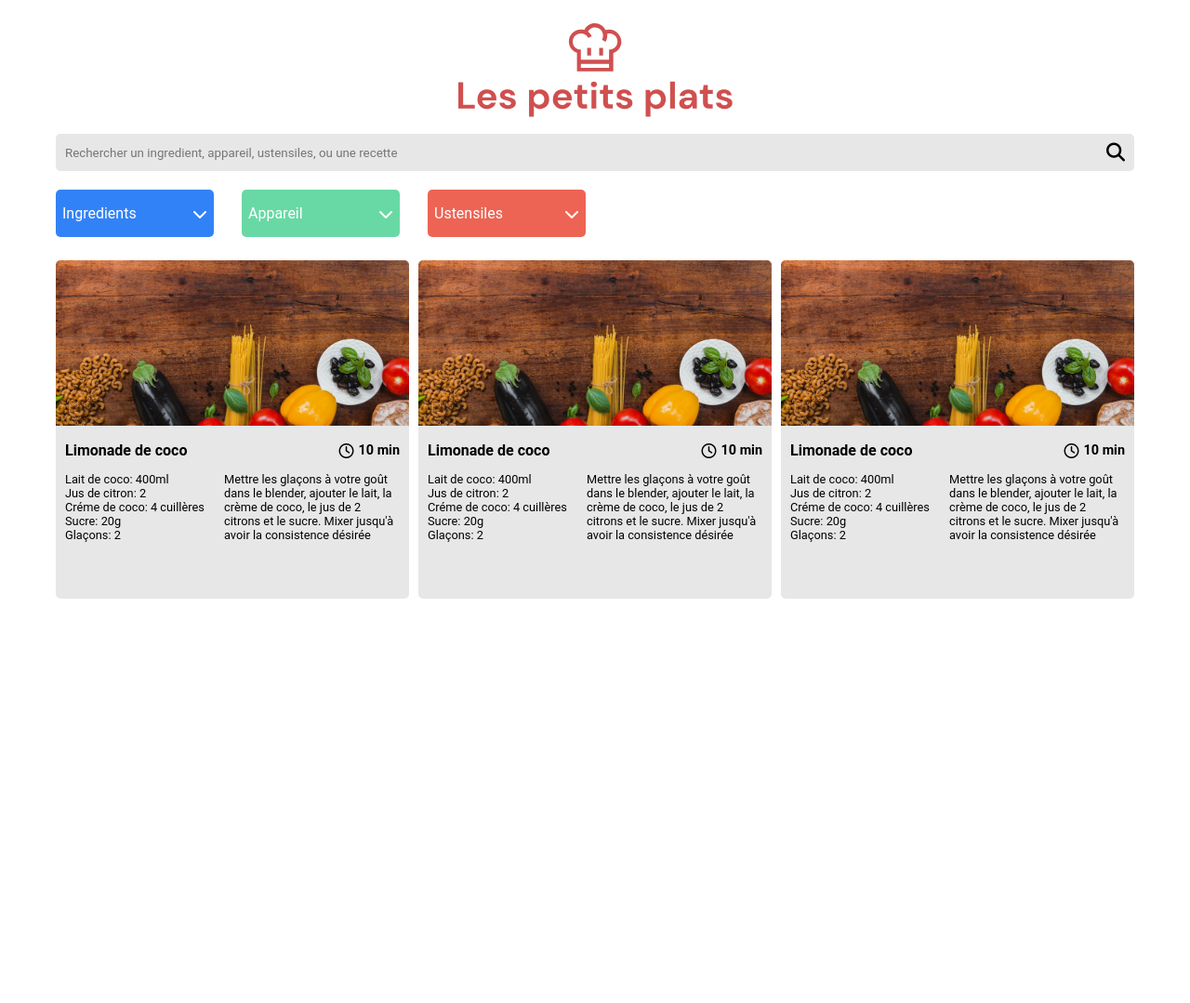
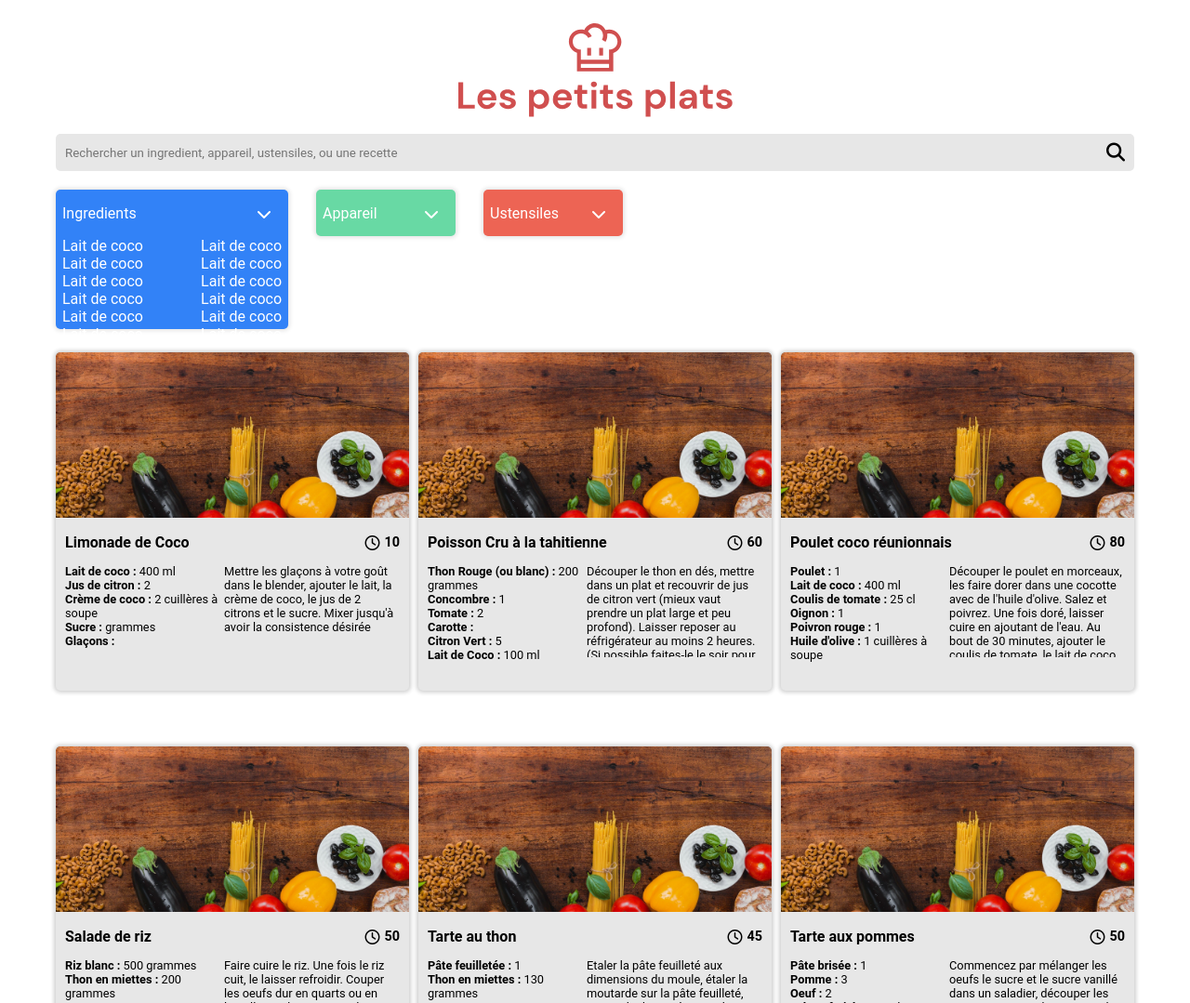
Before and after one commit to OlivierPire/OlivierPire_7_11112021, a plain HTML site: page index.html in a window 1280 px wide. Shown: the top 1079 px of the page at 93% size. Before the commit the page ends 800 px from the top, so only its background shows below. Drawn offline with Linux system fonts and the light colour scheme.

Commit message:
Ajout Recipe.js (Affichage dynamique des recettes)

```diff
--- a/index.html
+++ b/index.html
@@ -15,11 +15,27 @@
             <input id="search" type="search" name="search" placeholder="Rechercher un ingredient, appareil, ustensiles, ou une recette">
             <i class="fas fa-search"></i>
         </div>
+    </header>
 
+    <nav>
         <div id="select_container">
             <div id="select_ingredients" class="select">
                 <p>Ingredients</p>
                 <i class="fas fa-chevron-down"></i>
+                <ul>
+                    <li>Lait de coco</li>
+                    <li>Lait de coco</li>
+                    <li>Lait de coco</li>
+                    <li>Lait de coco</li>
+                    <li>Lait de coco</li>
+                    <li>Lait de coco</li>
+                    <li>Lait de coco</li>
+                    <li>Lait de coco</li>
+                    <li>Lait de coco</li>
+                    <li>Lait de coco</li>
+                    <li>Lait de coco</li>
+                    <li>Lait de coco</li>
+                </ul>
             </div>
             <div id="select_appareil" class="select">
                 <p>Appareil</p>
@@ -30,83 +46,10 @@
                 <i class="fas fa-chevron-down"></i>
             </div>
         </div>
-    </header>
+    </nav>
 
     <main>
-        <div class="recipe_card">
-            <img class="recipe_img" src="./images/cook.jpg" alt="">
-            <div class="infos">
-                <h2 class="title">Limonade de coco</h2>
-                <div class="time">
-                    <i class="far fa-clock"></i>
-                    <p>10 min</p>
-                </div>
-            </div>
-            <div class="description">
-                <div class="ingredients">
-                    <ul>
-                        <li>Lait de coco: 400ml</li>
-                        <li>Jus de citron: 2</li>
-                        <li>Créme de coco: 4 cuillères </li>
-                        <li>Sucre: 20g</li>
-                        <li>Glaçons: 2</li>
-                    </ul>
-                </div>
-                <p class="instructions">
-                    Mettre les glaçons à votre goût dans le blender, ajouter le lait, la crème de coco, le jus de 2 citrons et le sucre. Mixer jusqu'à avoir la consistence désirée
-                </p>
-            </div>
-        </div>
-
-        <div class="recipe_card">
-            <img class="recipe_img" src="./images/cook.jpg" alt="">
-            <div class="infos">
-                <h2 class="title">Limonade de coco</h2>
-                <div class="time">
-                    <i class="far fa-clock"></i>
-                    <p>10 min</p>
-                </div>
-            </div>
-            <div class="description">
-                <div class="ingredients">
-                    <ul>
-                        <li>Lait de coco: 400ml</li>
-                        <li>Jus de citron: 2</li>
-                        <li>Créme de coco: 4 cuillères </li>
-                        <li>Sucre: 20g</li>
-                        <li>Glaçons: 2</li>
-                    </ul>
-                </div>
-                <p class="instructions">
-                    Mettre les glaçons à votre goût dans le blender, ajouter le lait, la crème de coco, le jus de 2 citrons et le sucre. Mixer jusqu'à avoir la consistence désirée
-                </p>
-            </div>
-        </div>
-
-        <div class="recipe_card">
-            <img class="recipe_img" src="./images/cook.jpg" alt="">
-            <div class="infos">
-                <h2 class="title">Limonade de coco</h2>
-                <div class="time">
-                    <i class="far fa-clock"></i>
-                    <p>10 min</p>
-                </div>
-            </div>
-            <div class="description">
-                <div class="ingredients">
-                    <ul>
-                        <li>Lait de coco: 400ml</li>
-                        <li>Jus de citron: 2</li>
-                        <li>Créme de coco: 4 cuillères </li>
-                        <li>Sucre: 20g</li>
-                        <li>Glaçons: 2</li>
-                    </ul>
-                </div>
-                <p class="instructions">
-                    Mettre les glaçons à votre goût dans le blender, ajouter le lait, la crème de coco, le jus de 2 citrons et le sucre. Mixer jusqu'à avoir la consistence désirée
-                </p>
-            </div>
-        </div>
     </main>
+    <script type="module" src="./scripts/index.js"></script>
 </body>
 </html>
--- /dev/null
+++ b/scripts/Recipe.js
@@ -0,0 +1,82 @@
+export default class Recipe {
+    constructor(id, name, servings, ingredients, time, description, appliance, ustensils) {
+        this.id = id,
+        this.name = name,
+        this.servings = servings,
+        this.ingredients = ingredients,
+        this.time = time,
+        this.description = description,
+        this.appliance = appliance,
+        this.ustensils = ustensils
+    }
+
+    createCard(main) {
+        const recipeCard = document.createElement("div");
+        recipeCard.classList.add("recipe_card");
+        main.appendChild(recipeCard);
+
+        const image = document.createElement("img");
+        image.classList.add("recipe_img");
+        image.src = "../images/cook.jpg";
+        recipeCard.appendChild(image);
+
+        const infos = document.createElement("div");
+        infos.classList.add("infos");
+        recipeCard.appendChild(infos);
+
+        const recipeName = document.createElement("h2");
+        recipeName.classList.add("title");
+        recipeName.textContent = this.name;
+        infos.appendChild(recipeName);
+
+        const time = document.createElement("div");
+        time.classList.add("time");
+        infos.appendChild(time);
+
+        const timeIcon = document.createElement("i");
+        timeIcon.classList.add("far", "fa-clock");
+        time.appendChild(timeIcon);
+
+        const minutes = document.createElement("p");
+        minutes.textContent = this.time;
+        time.appendChild(minutes);
+
+        const description = document.createElement("div");
+        description.classList.add("description");
+        recipeCard.appendChild(description);
+
+        const ingredients_container = document.createElement("div");
+        ingredients_container.classList.add("ingredients");
+        description.appendChild(ingredients_container);
+
+        const ingredientList = document.createElement("ul");
+        ingredients_container.appendChild(ingredientList);
+
+        for(let i = 0; i<this.ingredients.length; i++) {
+            let ingredientLi = document.createElement("li");
+            ingredientList.appendChild(ingredientLi);
+
+            const ingredient = document.createElement("span");
+            ingredient.textContent = this.ingredients[i].ingredient + " : ";
+            ingredient.style.fontWeight = "bold";
+            ingredientLi.appendChild(ingredient);
+
+            const quantity = document.createElement("span");
+            quantity.textContent = this.ingredients[i].quantity;
+            ingredientLi.appendChild(quantity);
+
+            const unit = document.createElement("span");
+            if(this.ingredients[i].unit == undefined) {
+                unit.textContent = "";
+            } else {
+                unit.textContent = " " + this.ingredients[i].unit;
+                ingredientLi.appendChild(unit);
+            }
+        }
+
+        const instructions = document.createElement("p");
+        instructions.classList.add("instructions");
+        instructions.textContent = this.description;
+        description.appendChild(instructions);
+    }
+}
--- a/recipes.js
+++ b/scripts/data.js
@@ -96,7 +96,7 @@ export const recipes = [
                 "quantity": 1
             },
             {
-                "ingredient": "Huile d'olive"
+                "ingredient": "Huile d'olive",
                 "quantity": 1,
                "unit": "cuillères à soupe"
             }
--- a/scripts/index.js
+++ b/scripts/index.js
@@ -1,3 +1,18 @@
-import { recipes } from "../recipes.js";
+import { recipes } from "./data.js";
+import Recipe from "./Recipe.js";
 
-recipes.forEach((data) => data)
+const main = document.querySelector("main");
+
+recipes.forEach((element) => {
+    const recipe = new Recipe(
+        element.id,
+        element.name,
+        element.servings,
+        element.ingredients,
+        element.time,
+        element.description,
+        element.appliance,
+        element.ustensils
+    );
+    recipe.createCard(main)
+});
--- a/styles/style.scss
+++ b/styles/style.scss
@@ -41,23 +41,37 @@ header {
             top: 25px;
             right: 10px;
             font-size: 20px;
+            cursor: pointer;
         }
     }
+}
+
+nav {
+    margin-left: 60px;
+    margin-right: 60px;
 
     #select_container {
         width: 100%;
         display: flex;
+        flex-wrap: wrap;
 
         #select_ingredients {
             background: #3282F7;
+            max-height: 150px;
+            //width: 150px;
+            max-width: 250px;
         }
 
         #select_appareil {
             background: #68D9A4;
+            height: 50px;
+            width: 150px;
         }
 
         #select_ustensiles {
             background: #ED6454;
+            height: 50px;
+            width: 150px;
         }
 
         .select {
@@ -67,12 +81,30 @@ header {
             padding-right: 7px;
             padding-left: 7px;
             border-radius: 5px;
-            width: 170px;
+            max-width: 270px;
             margin-right: 30px;
             display: flex;
+            flex-direction: column;
+            align-items: flex-start;
+            box-shadow: 0px 0px 4px 2px rgba(0,0,0,0.10);
+            cursor: pointer;
+            position: relative;
+        }
+
+        .fa-chevron-down {
+            position: absolute;
+            right: 18px;
+            top: 18px;
+        }
+
+        ul {
+            list-style-type: none;
+            padding: 0;
+            margin: 0;
+            margin-bottom: 5px;
+            display: flex;
             justify-content: space-between;
-            align-items: center;
-
+            flex-wrap: wrap;
         }
     }
 }
@@ -83,12 +115,16 @@ main {
     margin-top: 25px;
     display: flex;
     justify-content: space-between;
+    flex-wrap: wrap;
 
     .recipe_card {
         width: 380px;
         height: 364px;
         background-color: #E7E7E7;
         border-radius: 5px;
+        margin-bottom: 60px;
+        cursor: pointer;
+        box-shadow: 0px 0px 4px 2px rgba(0,0,0,0.19);
 
         .recipe_img {
             width: 100%;
@@ -137,7 +173,19 @@ main {
             .instructions {
                 font-size: 0.8em;
                 margin: 0;
+                max-height: 100px;
+                text-overflow: ellipsis;
+                white-space: normal;
+                overflow: hidden;
             }
         }
     }
 }
+
+@media screen and (max-width: 900px) {
+    main{
+        .recipe_card {
+            width: auto;
+        }
+    }
+}
```
Also changed, not shown: README.md (deleted), styles/style.css, 1 other file.
